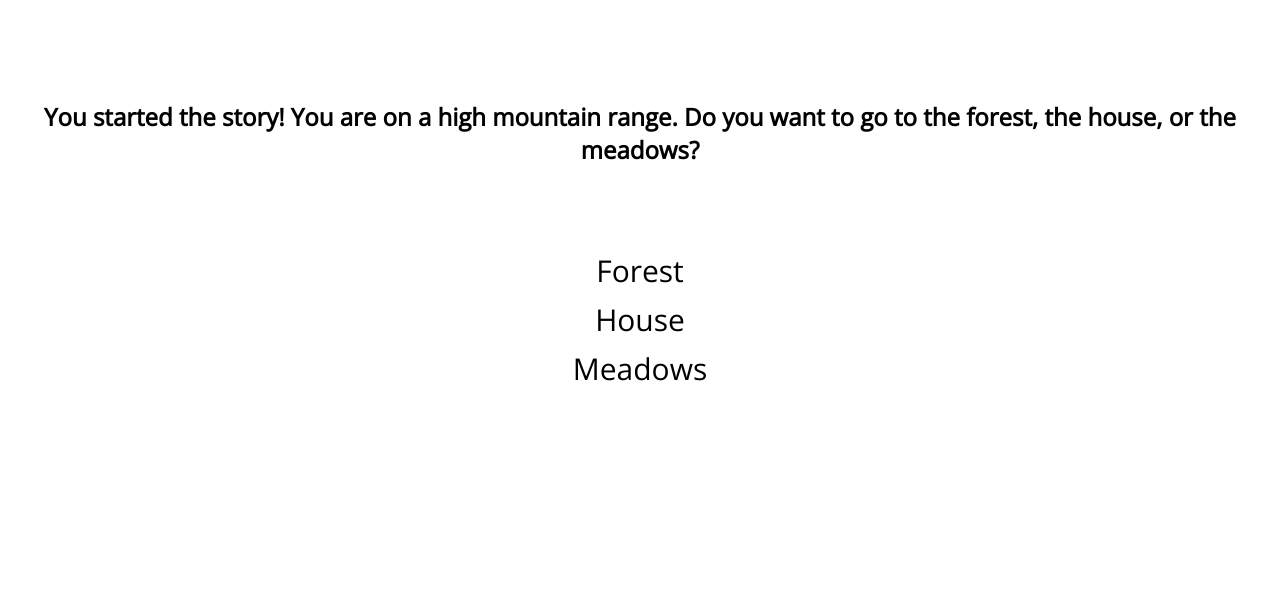
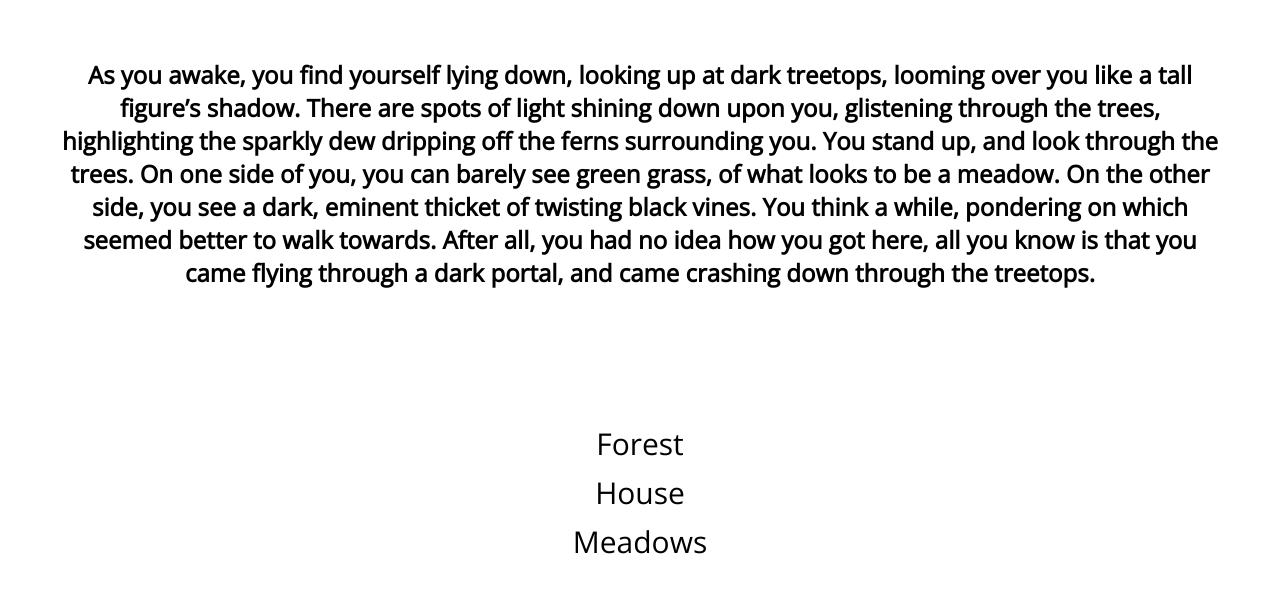
Before and after one commit to deltea/englishStory, a website: page index.html in a window 1280 px wide. Drawn offline with nearby package versions, Linux system fonts and the light colour scheme.

Commit message:
Edit story

```diff
--- a/data.js
+++ b/data.js
@@ -6,7 +6,7 @@ Where all the scenes and options are stored at.
 
 const data = {
   "Mountains": {
-    description: "You started the story! You are on a high mountain range. Do you want to go to the forest, the house, or the meadows?",
+    description: "As you awake, you find yourself lying down, looking up at dark treetops, looming over you like a tall figure’s shadow. There are spots of light shining down upon you, glistening through the trees, highlighting the sparkly dew dripping off the ferns surrounding you. You stand up, and look through the trees. On one side of you, you can barely see green grass, of what looks to be a meadow. On the other side, you see a dark, eminent thicket of twisting black vines. You think a while, pondering on which seemed better to walk towards. After all, you had no idea how you got here, all you know is that you came flying through a dark portal, and came crashing down through the treetops.",
     options: ["Forest", "House", "Meadows"]
   },
   "Forest": {
--- a/style.css
+++ b/style.css
@@ -4,8 +4,9 @@ body {
 }
 .description {
   text-align: center;
-  margin-top: 100px;
+  margin-top: 0px;
   margin-bottom: 80px;
+  padding: 50px;
 }
 .option {
   cursor: pointer;
```
